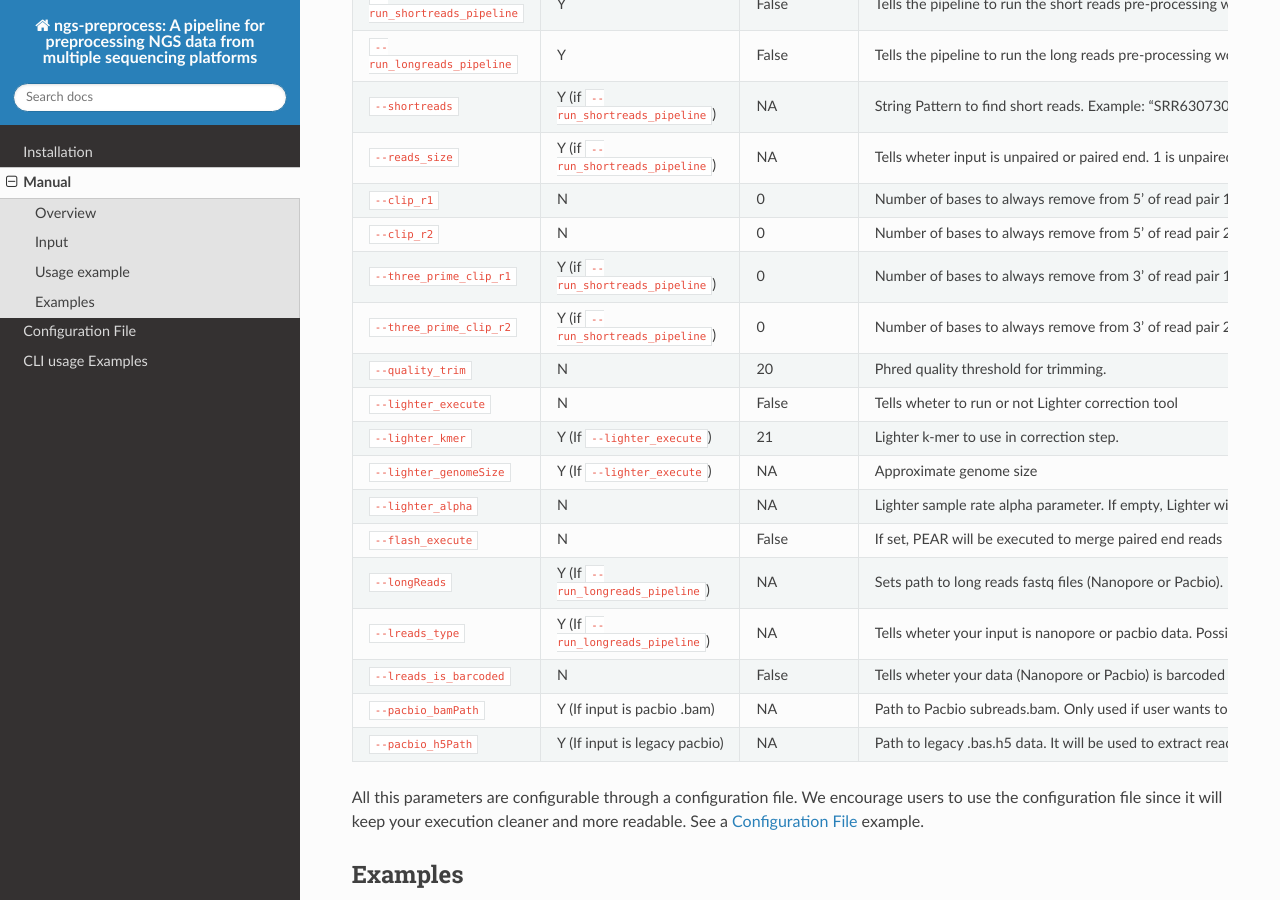
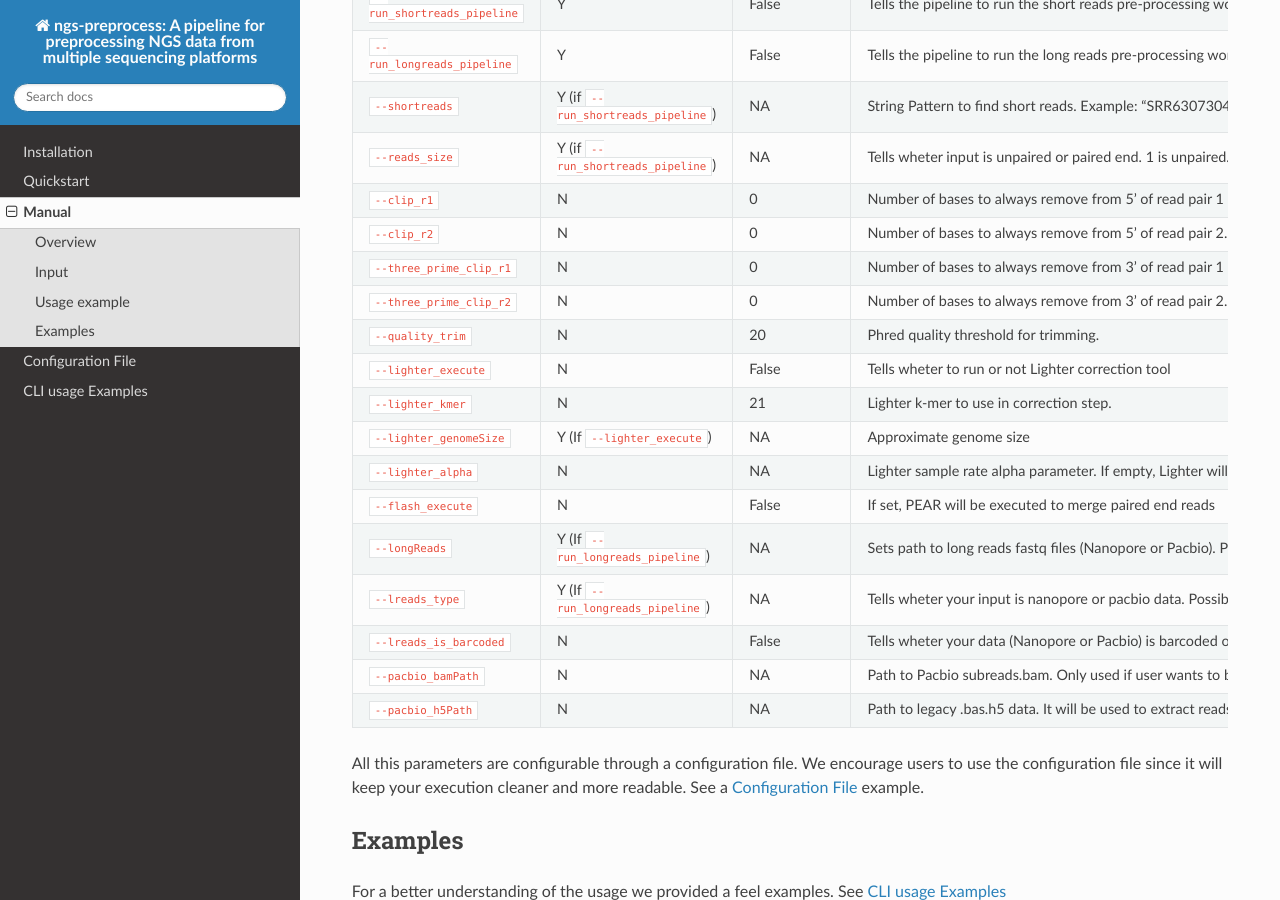
Before and after one commit to fmalmeida/ngs-preprocess, a Sphinx documentation site: the page built from docs/manual.rst, in a window 1280 px wide and 900 px high, scrolled down 937 px. Built offline with Sphinx 7.4.7 and the Read the Docs theme 2.0.0, drawn with Linux system fonts in a browser that asks for light colours.

```diff
--- a/docs/index.rst
+++ b/docs/index.rst
@@ -21,6 +21,7 @@ sequencing platforms (Illumina, Pacbio and Oxford Nanopore). It wraps up the fol
    :hidden:
 
    installation
+   quickstart
    manual
    config
    examples
--- a/docs/manual.rst
+++ b/docs/manual.rst
@@ -85,12 +85,12 @@ Usage example
      - Number of bases to always remove from 5' of read pair 2.
 
    * - ``--three_prime_clip_r1``
-     - Y (if ``--run_shortreads_pipeline``)
+     - N
      - 0
      - Number of bases to always remove from 3' of read pair 1 or from unpaired read
 
    * - ``--three_prime_clip_r2``
-     - Y (if ``--run_shortreads_pipeline``)
+     - N
      - 0
      - Number of bases to always remove from 3' of read pair 2.
 
@@ -105,7 +105,7 @@ Usage example
      - Tells wheter to run or not Lighter correction tool
 
    * - ``--lighter_kmer``
-     - Y (If ``--lighter_execute``)
+     - N
      - 21
      - Lighter k-mer to use in correction step.
 
@@ -140,12 +140,12 @@ Usage example
      - Tells wheter your data (Nanopore or Pacbio) is barcoded or not. It will split barcodes into single files. Users with legacy pacbio data need to first produce a new barcoded_subreads.bam file.
 
    * - ``--pacbio_bamPath``
-     - Y (If input is pacbio .bam)
+     - N
      - NA
      - Path to Pacbio subreads.bam. Only used if user wants to basecall subreads.bam to FASTQ. Always keep subreads.bam and its relative subreads.bam.pbi files in the same directory
 
    * - ``--pacbio_h5Path``
-     - Y (If input is legacy pacbio)
+     - N
      - NA
      - Path to legacy .bas.h5 data. It will be used to extract reads in FASTQ file. All related .bas.h5 and .bax.h5 files MUST be in the SAME dir.
 
```
Also changed, not shown: docs/quickstart.rst (added, +46 -0 lines).
